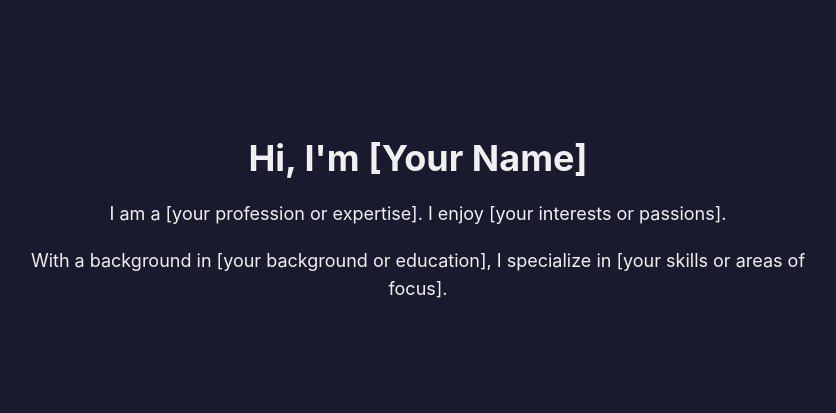
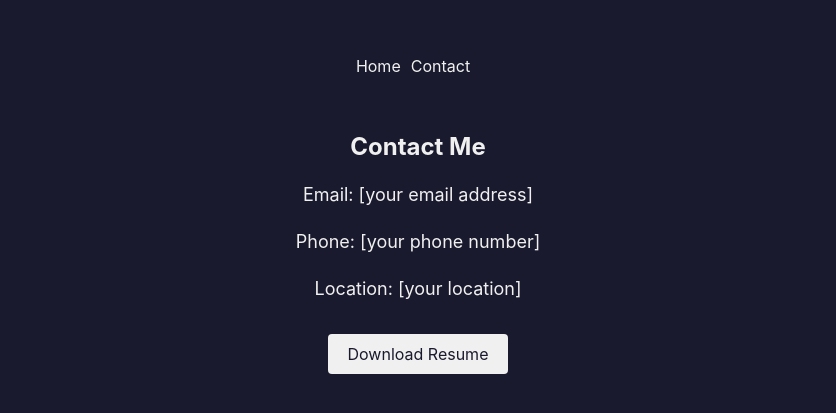
Before and after one commit to vitalynudelman/Personal-Website, a React (Create React App) app in the folder frontend/: page /contact in a window 1280 px wide. Shown: the part 183-596 px from the top of the page, without its empty margins (222-1058 px from the left). Built offline with nearby package versions, Linux system fonts and the light colour scheme.

Commit message:
Updated contact page

```diff
--- a/frontend/package.json
+++ b/frontend/package.json
@@ -8,7 +8,8 @@
     "@testing-library/user-event": "^13.5.0",
     "react": "^18.2.0",
     "react-dom": "^18.2.0",
-    "react-scripts": "5.0.1",
+    "react-router-dom": "^6.23.1",
+    "react-scripts": "^5.0.1",
     "web-vitals": "^2.1.4"
   },
   "scripts": {
--- a/frontend/src/App.css
+++ b/frontend/src/App.css
@@ -23,3 +23,18 @@ p {
   font-size: 18px;
   line-height: 1.6;
 }
+
+nav ul {
+  list-style-type: none;
+  padding: 0;
+}
+
+nav ul li {
+  display: inline;
+  margin-right: 10px;
+}
+
+nav ul li a {
+  color: #f0f0f0;
+  text-decoration: none;
+}
--- a/frontend/src/App.js
+++ b/frontend/src/App.js
@@ -1,15 +1,39 @@
 import React from 'react';
+import { BrowserRouter as Router, Route, Routes, Link } from 'react-router-dom';
 import './App.css';
+import Contact from './Contact';
 
 function App() {
   return (
+    <Router>
       <div className="App">
+        <nav>
+          <ul>
+            <li>
+              <Link to="/">Home</Link>
+            </li>
+            <li>
+              <Link to="/contact">Contact</Link>
+            </li>
+          </ul>
+        </nav>
+
+        <Routes>
+          <Route exact path="/" element={<Home />} />
+          <Route path="/contact" element={<Contact />} />
+        </Routes>
+      </div>
+    </Router>
+  );
+}
+
+function Home() {
+  return (
     <header className="App-header">
       <h1>Hi, I'm [Your Name]</h1>
       <p>I am a [your profession or expertise]. I enjoy [your interests or passions].</p>
       <p>With a background in [your background or education], I specialize in [your skills or areas of focus].</p>
     </header>
-    </div>
   );
 }
 
--- /dev/null
+++ b/frontend/src/Contact.css
@@ -0,0 +1,26 @@
+.Contact {
+    max-width: 800px;
+    margin: 0 auto;
+    padding: 20px;
+    text-align: center;
+  }
+
+  .Contact h2 {
+    font-size: 24px;
+    margin-bottom: 20px;
+  }
+
+  .Contact p {
+    font-size: 18px;
+    margin-bottom: 10px;
+  }
+
+  .Contact a {
+    display: inline-block;
+    margin-top: 20px;
+    padding: 10px 20px;
+    background-color: #f0f0f0;
+    color: #1a1a2e;
+    text-decoration: none;
+    border-radius: 4px;
+  }
--- /dev/null
+++ b/frontend/src/Contact.js
@@ -0,0 +1,18 @@
+import React from 'react';
+import './Contact.css';
+
+function Contact() {
+  return (
+    <div className="Contact">
+      <h2>Contact Me</h2>
+      <p>Email: [your email address]</p>
+      <p>Phone: [your phone number]</p>
+      <p>Location: [your location]</p>
+      <a href="path/to/your/resume.pdf" target="_blank" rel="noopener noreferrer">
+        Download Resume
+      </a>
+    </div>
+  );
+}
+
+export default Contact;
```
Also changed, not shown: 1 other file (tests, documents, lock files or other folders). Lines whose indentation alone changed are shown as unchanged.
